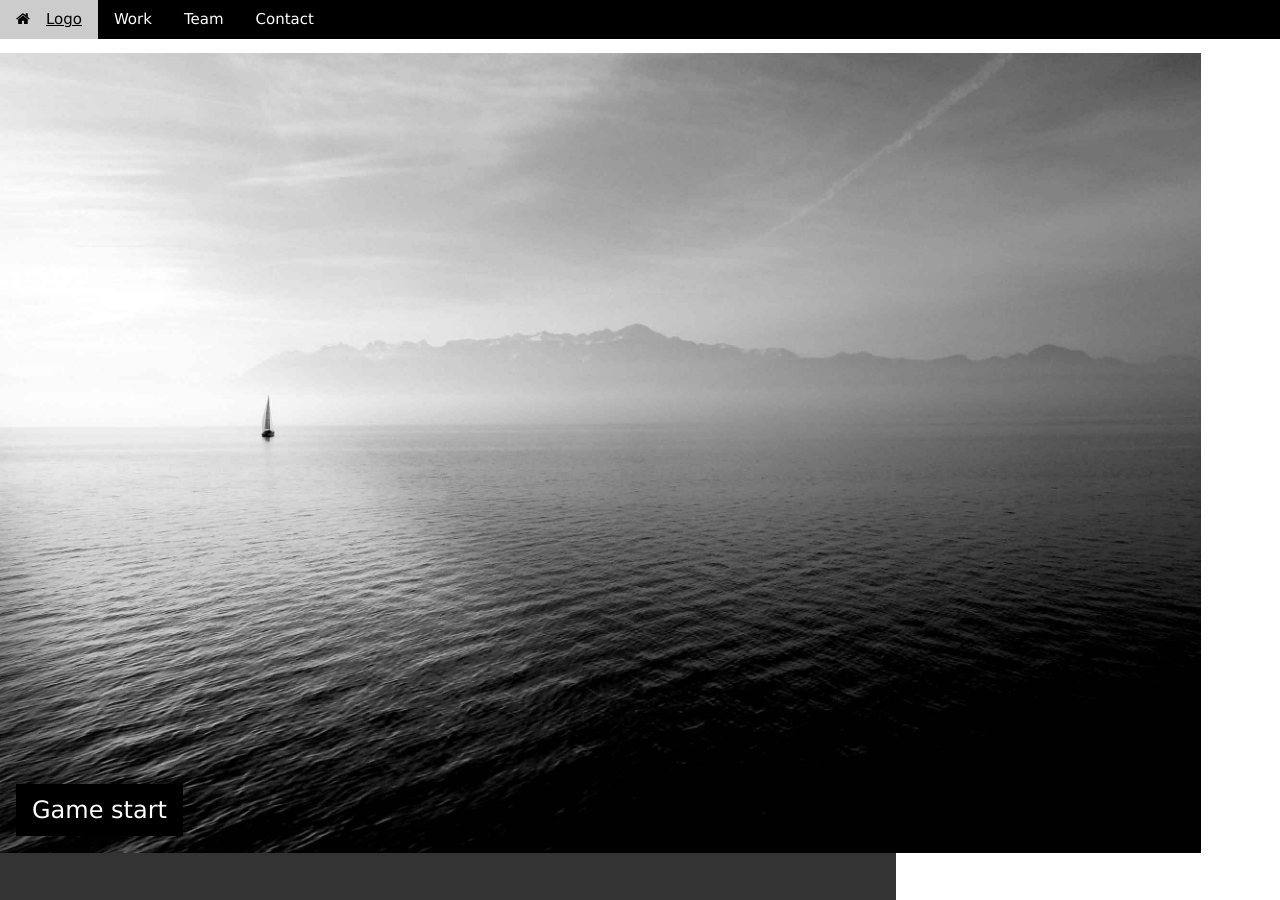
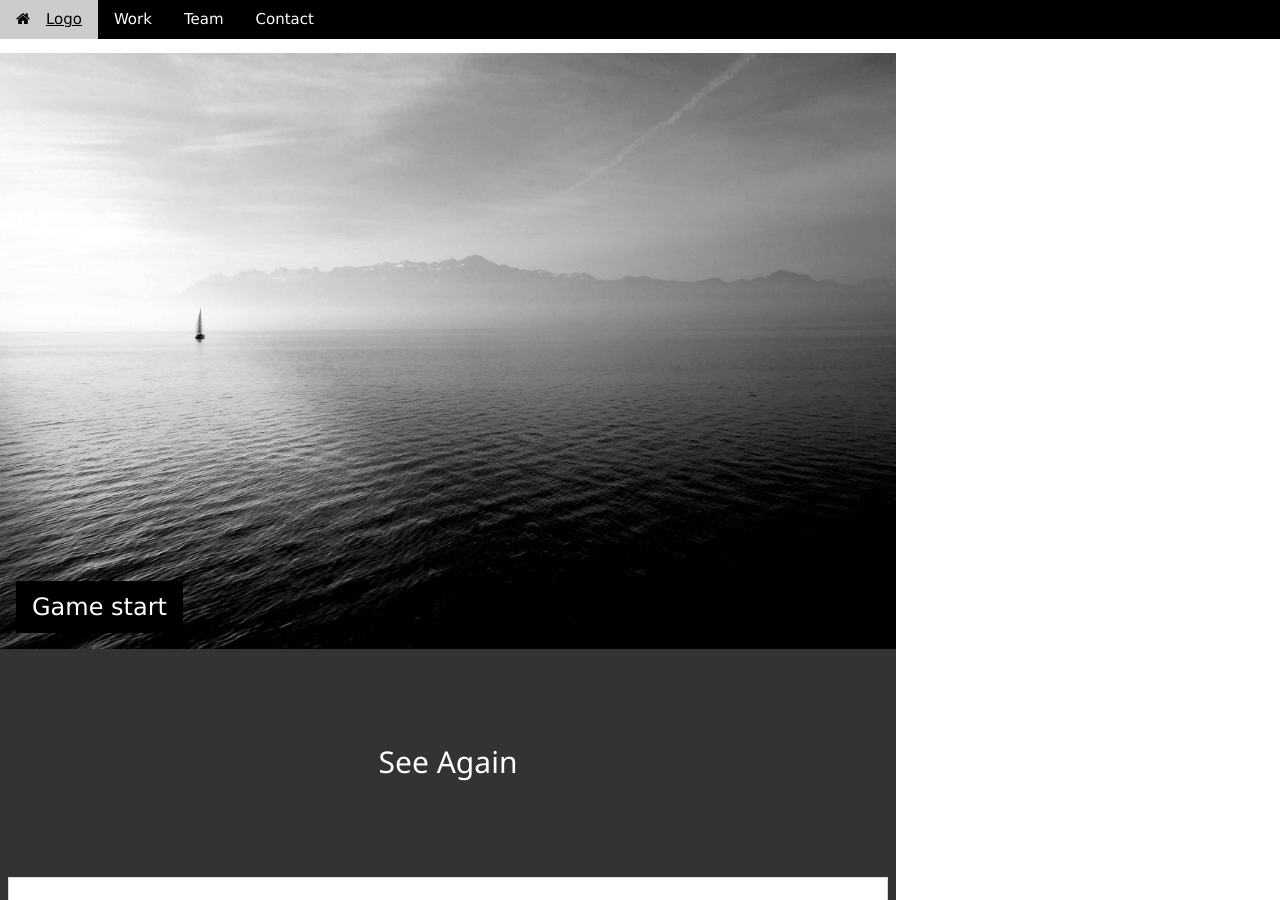
Before and after one commit to CoreImagine/666.gibhub.io, a Jekyll site: the page built from index.html, in a window 1280 px wide and 900 px high. Built offline with Jekyll 4.4.1, drawn with Linux system fonts in a browser that asks for light colours.

Commit message:
Update index.html

```diff
--- a/index.html
+++ b/index.html
@@ -50,7 +50,7 @@
 
     <!-- Image Header -->
     <div class="w3-display-container w3-animate-opacity" id="100">
-        <img src="Content/main.jpg" alt="core" style="min-height:350px;max-height:800px;width:auto;">
+        <img src="Content/main.jpg" alt="core" style="width:100%;min-height:350px;max-height:800px;">
         <div class="w3-container w3-display-bottomleft w3-margin-bottom">
             <button onclick="myFunction()" class="w3-button w3-xlarge w3-theme w3-hover-teal" title="Game">Game start</button>
         </div>
```
